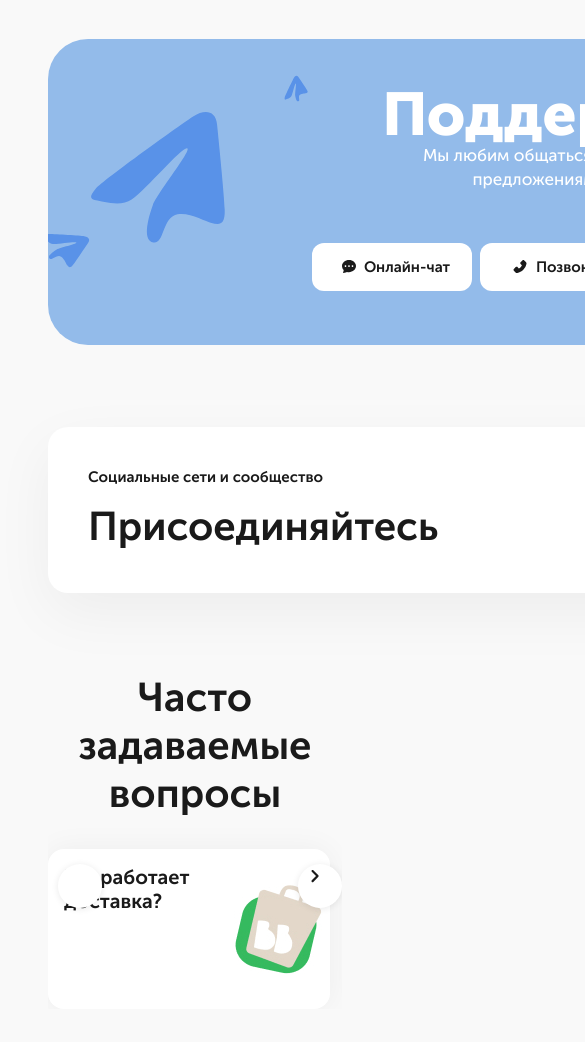
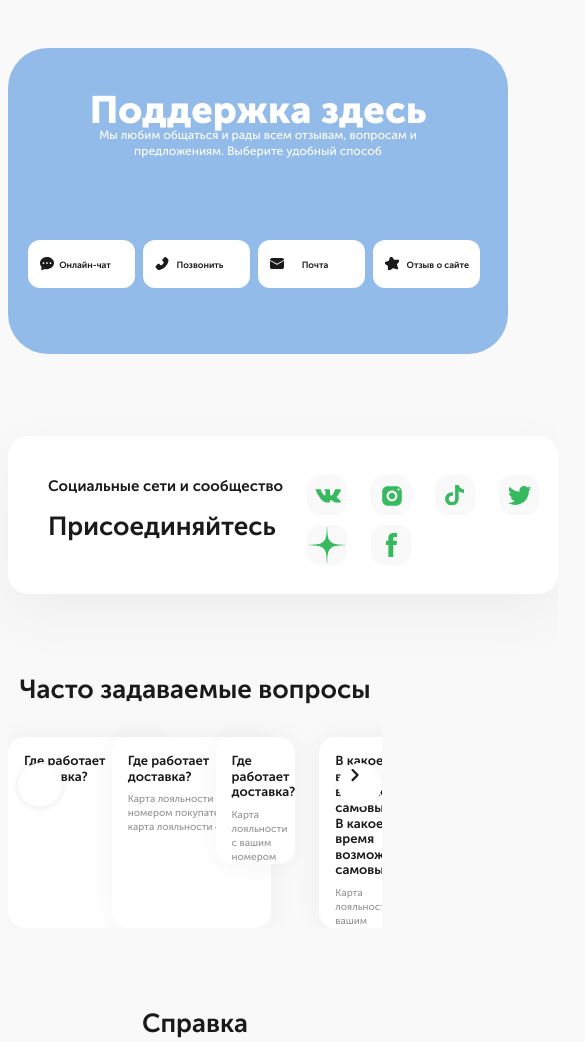
Before and after one commit to ragnorog1991/IMac, a plain HTML site: page index.html in a window 390 px wide. Shown: the top 1042 px of the page, 585 px wide, since content can reach past the window. Drawn offline with nearby package versions, Linux system fonts and the light colour scheme.

Commit message:
Добавлены медиаправила

```diff
--- a/style.css
+++ b/style.css
@@ -11,13 +11,6 @@ body {
 ::after,
 ::before {
   box-sizing: border-box;
-}
-
-.container {
-  max-width: 1280px;
-  padding-left: 40px;
-  padding-right: 40px;
-  margin: 0 auto;
 }
 
 @font-face {
@@ -70,13 +63,15 @@ body {
 
 .support {
   position: relative;
-  padding-top: 31px;
+  padding-top: 40px;
 }
 
 .wrapper {
+  display: flex;
   position: relative;
-  width: 1200px;
-  height: 306px;
+  justify-content: center;
+  min-height: 306px;
+  min-width: 1200px;
   background-color: #f9f9f9;
 }
 
@@ -84,7 +79,7 @@ body {
   position: relative;
   overflow: hidden;
   border-radius: 40px;
-  max-width: 1200px;
+  min-width: 1200px;
   min-height: 306px;
   z-index: 0;
   background: #93bbea;
@@ -239,7 +234,7 @@ body {
   margin: 0 auto;
   margin-top: 82px;
   border-radius: 20px;
-  width: 996px;
+  max-width: 996px;
   min-height: 166px;
   box-shadow: 0 20px 60px 0 rgba(26, 26, 26, 0.05);
   background: #fff;
@@ -409,8 +404,10 @@ body {
 .swiper-slide {
   display: flex;
   border-radius: 16px;
-  width: 282px;
+  max-width: 282px;
   min-height: 160px;
+  flex-shrink: 1;
+  width: 200%;
   box-shadow: 0 0 30px 0 rgba(0, 0, 0, 0.05);
   background: #fff;
   padding: 16px 0 0 16px;
@@ -570,13 +567,303 @@ body {
 }
 
 @media (max-width: 1280px) {
+  .wrapper {
+    min-width: 1150px;
+  }
+  .support__subwrapper {
+    min-width: 1150px;
+  }
+}
+
+@media (max-width: 1240px) {
+  .wrapper {
+    min-width: 1120px;
+  }
+  .support__subwrapper {
+    min-width: 1120px;
+  }
+}
+
+@media (max-width: 1200px) {
+  .wrapper {
+    min-width: 1050px;
+  }
+  .support__subwrapper {
+    min-width: 1050px;
+  }
+}
+
+@media (max-width: 1168px) {
+  .wrapper {
+    min-width: 950px;
+  }
+  .support__subwrapper {
+    min-width: 950px;
+  }
+  .carousel-item-title {
+    font-size: 17px;
+  }
+  .carousel-item-text {
+    font-size: 13px;
+  }
+  .support__subwrapper::after {
+    position: absolute;
+    right: -78px;
+  }
+  .support__subwrapper::before {
+    left: -52px;
+  }
+}
+
+@media (max-width: 1070px) {
+  .support__subwrapper-title {
+    font-size: 56px;
+  }
+  .wrapper__subscribe-title {
+    font-size: 36px;
+  }
+  .questions__title {
+    font-size: 36px;
+  }
+  .wrapper-small {
+    width: 850px;
+  }
+  .wrapper-big {
+    width: 850px;
+  }
+  .wrapper__subscribe {
+    width: 900px;
+  }
+  .wrapper__social {
+    margin-left: 58px;
+  }
+}
+
+@media (max-width: 1050px) {
+  .support__subwrapper {
+    min-width: 900px;
+  }
+  .wrapper {
+    min-width: 900px;
+  }
 }
 
 @media (max-width: 992px) {
+  .support__subwrapper {
+    min-width: 800px;
+  }
+  .wrapper {
+    min-width: 800px;
+  }
+  .support__subwrapper::after {
+    right: -102px;
+  }
+  .support__subwrapper-button {
+    width: 131px;
+    font-size: 11px;
+    padding: 6px 11px 4px 40px;
+  }
+  .letter::before {
+    left: 43px;
+  }
+  .wrapper__subscribe {
+    width: 750px;
+  }
+  .img-carousel {
+    width: 70px;
+    height: 60px;
+    align-self: center;
+  }
+  .carousel-item-title {
+    font-size: 14px;
+  }
+  .carousel-item-text {
+    font-size: 11px;
+  }
+  .questions__title {
+    font-size: 30px;
+  }
+  .wrapper__subscribe-title {
+    font-size: 30px;
+  }
+  .support__subwrapper-descr {
+    font-size: 15px;
+  }
+  .support__subwrapper-title {
+    font-size: 50px;
+  }
+  .support__subwrapper::before {
+    top: 10px;
+  }
+  .wrapper-small {
+    width: 800px;
+  }
+  .wrapper-big {
+    width: 800px;
+  }
+  .wrapper__social-item {
+    width: 40px;
+    height: 40px;
+  }
+  .social-link {
+    width: 40px;
+    height: 40px;
+  }
+  .wrapper__social {
+    margin-left: 9px;
+  }
+  .social-vk:before {
+    top: 14px;
+    left: 8px;
+  }
+  .social-instagram::before {
+    top: 11px;
+    left: 11px;
+  }
+  .social-tiktok::before {
+    top: 10px;
+    left: 10px;
+  }
+  .social-twitter::before {
+    top: 11px;
+    left: 9px;
+  }
+  .social-logotip::before {
+    top: 2px;
+    left: 2px;
+  }
+  .social-facebook::before {
+    top: 8px;
+    left: 15px;
+  }
+}
+
+@media (max-width: 870px) {
+  .wrapper-small {
+    width: 650px;
+  }
+  .wrapper-big {
+    width: 650px;
+  }
+  .wrapper__subscribe {
+    width: 650px;
+  }
+  .wrapper__social {
+    flex-wrap: wrap;
+    row-gap: 10px;
+  }
+  .support__subwrapper-button {
+    width: 107px;
+    padding: 6px 11px 4px 18px;
+    font-size: 9px;
+  }
+  .support__subwrapper {
+    min-width: 700px;
+  }
+  .wrapper {
+    min-width: 700px;
+  }
+  .cloud::before {
+    left: 12px;
+  }
+  .phone::before {
+    left: 12px;
+  }
+  .letter::before {
+    left: 12px;
+  }
+  .star::before {
+    left: 12px;
+  }
+  .swiper-slide {
+    min-height: 120px;
+  }
+  .img-carousel {
+    width: 65px;
+    height: 55px;
+  }
+  .carousel-item-title {
+    font-size: 13px;
+  }
+  .carousel-item-text {
+    font-size: 10px;
+  }
+  .questions__title {
+    font-size: 26px;
+  }
+  .wrapper__subscribe-title {
+    font-size: 26px;
+  }
+  .wrapper-small-text {
+    font-size: 18px;
+  }
+  .wrapper-big-text {
+    font-size: 18px;
+  }
 }
 
 @media (max-width: 768px) {
+  .support__subwrapper {
+    min-width: 600px;
+  }
+  .wrapper__subscribe {
+    width: 550px;
+    min-height: 158px;
+  }
+  .wrapper__social-item {
+    width: 30px;
+    height: 30px;
+    gap: 20px;
+  }
+  .wrapper-text {
+    width: 290px;
+  }
+  .support__subwrapper-title {
+    font-size: 38px;
+  }
+  .support__subwrapper-descr {
+    font-size: 12px;
+  }
+  .support__list {
+    width: 500px;
+    margin-top: 87px;
+  }
+  .wrapper__social {
+    row-gap: 20px;
+    column-gap: 20px;
+  }
+  .wrapper-small {
+    width: 550px;
+  }
+  .wrapper-big {
+    width: 550px;
+  }
+}
+
+@media (max-width: 700px) {
+  .support__subwrapper::before {
+    display: none;
+  }
+  .support__subwrapper::after {
+    display: none;
+  }
+  .support__list {
+    min-width: 600px;
+  }
+  .img-carousel {
+    display: none;
+  }
+  .support__subwrapper {
+    min-width: 500px;
+  }
+  .wrapper {
+    min-width: 500px;
+  }
 }
 
 @media (max-width: 576px) {
+  .support__list {
+    flex-wrap: wrap;
+    min-width: 200px;
+  }
 }
```
